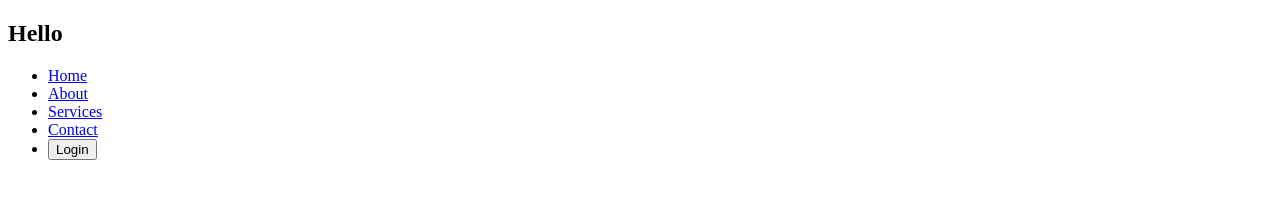
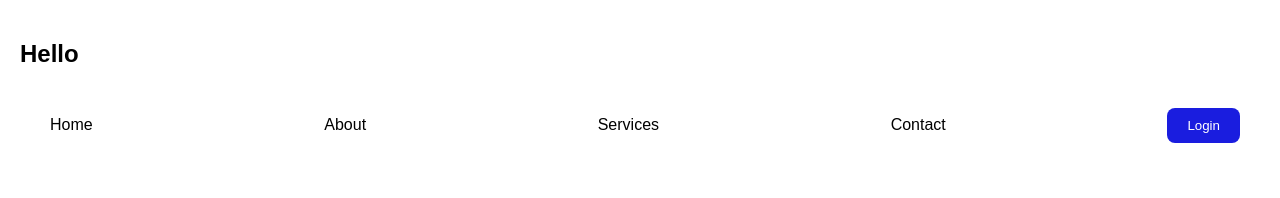
Before and after one commit to codewithzain22/Navbar-, a plain HTML site: page index.html in a window 1280 px wide. Drawn offline with Linux system fonts and the light colour scheme; files that its build step writes are made by us from their sources; the site is published under a folder, as on GitHub Pages, so addresses that start at the root find nothing.

Commit message:
Change stylesheet link to relative path
Updated the stylesheet link to a relative path.

```diff
--- a/index.html
+++ b/index.html
@@ -4,7 +4,7 @@
     <meta charset="UTF-8" />
     <meta name="viewport" content="width=device-width, initial-scale=1.0" />
     <title>Navbar</title>
-    <link rel="stylesheet" href="/Navbar/nav.css" />
+    <link rel="stylesheet" href="nav.css" />
   </head>
   <body>
     <h2>Hello</h2>
```
